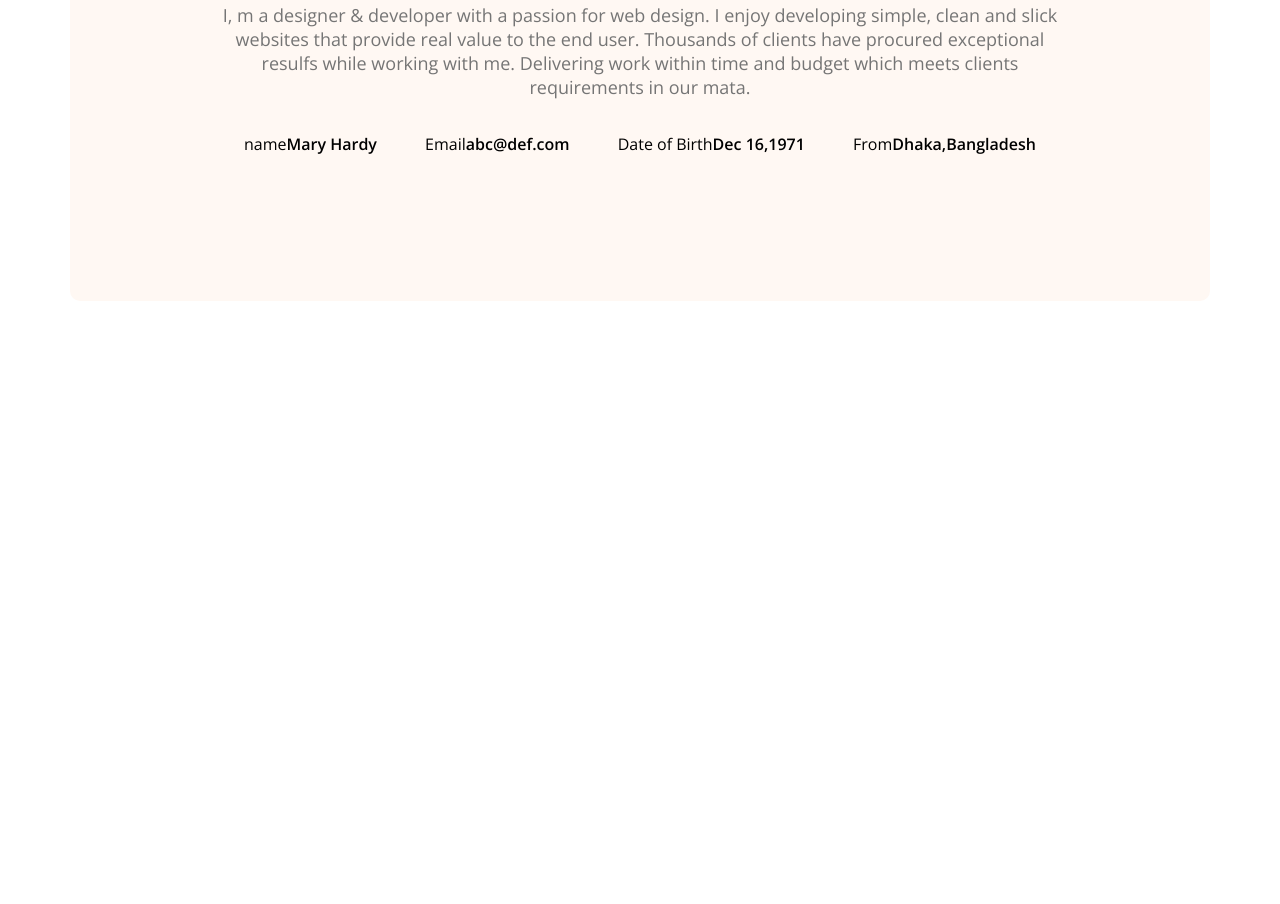
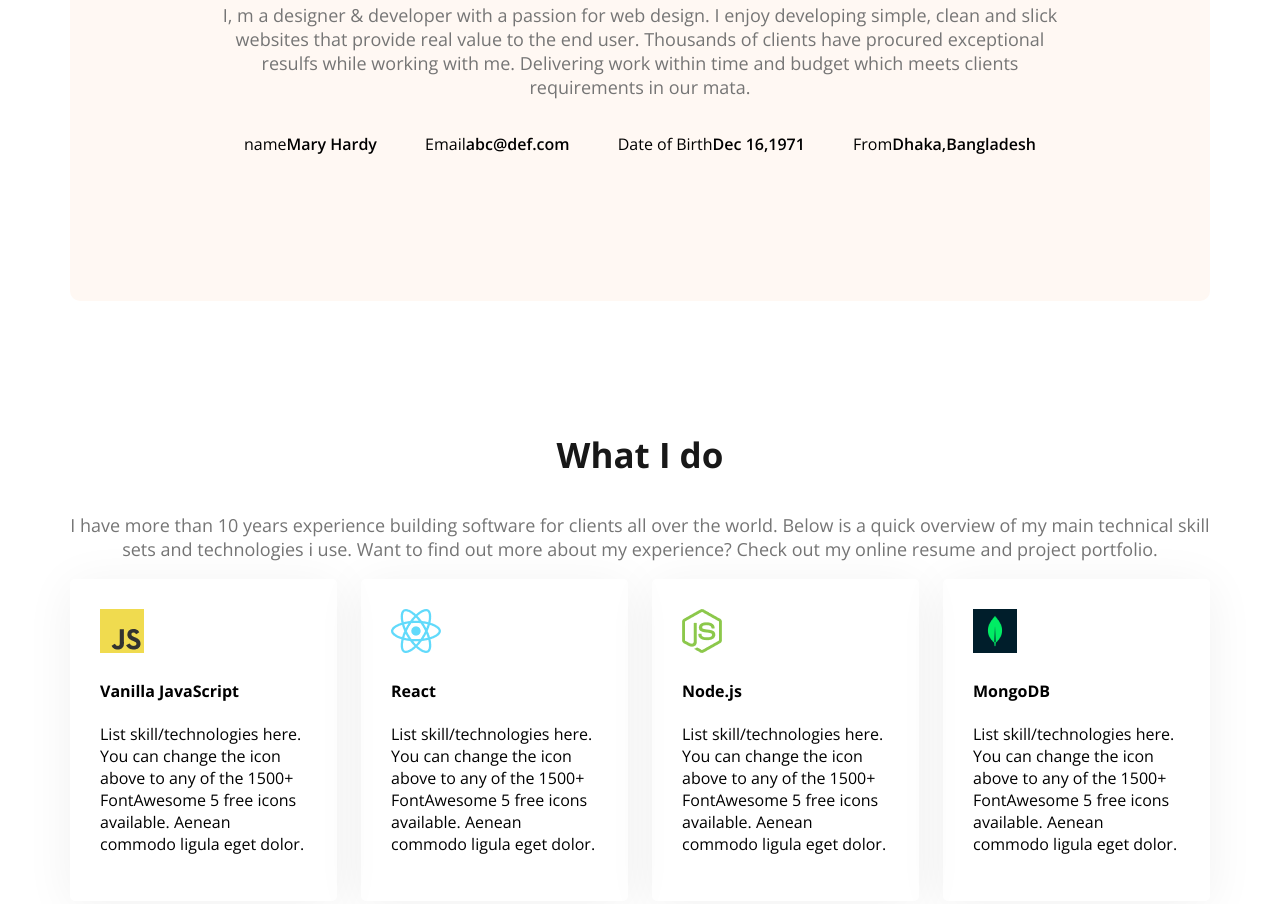
Before and after one commit to Jubayer8999/Devoloper-Portfolio, a plain HTML site: page index.html in a window 1280 px wide. Shown: the part 1204-2108 px from the top of the page. Before the commit the page ends 1513 px from the top, so only its background shows below. Drawn offline with nearby package versions, Linux system fonts and the light colour scheme.

Commit message:
module 6 code

```diff
--- a/index.html
+++ b/index.html
@@ -59,6 +59,33 @@
 
             </div>
         </section>
+        <!-- what is do section start -->
+         <section class="skills">
+            <h3 class="section-title text-center">What I do</h3>
+            <p class="section-description text-center">I have more than 10 years experience building software for clients all over the world. Below is a quick overview of my main technical skill sets and technologies i use. Want to find out more about my experience? Check out my online resume and project portfolio.</p>
+            <div class="skills-container">
+                <div class="skill">
+                    <img src="images/icons/js.png" alt="">
+                    <h4 class="skill-title">Vanilla JavaScript</h4>
+                    <p class="skill-description">List skill/technologies here. You can change the icon above to any of the 1500+ FontAwesome 5 free icons available. Aenean commodo ligula eget dolor.</p>
+                </div>
+                <div class="skill">
+                    <img src="images/icons/react.png" alt="">
+                    <h4 class="skill-title">React</h4>
+                    <p class="skill-description">List skill/technologies here. You can change the icon above to any of the 1500+ FontAwesome 5 free icons available. Aenean commodo ligula eget dolor.</p>
+                </div>
+                <div class="skill">
+                    <img src="images/icons/nodejs.png" alt="">
+                    <h4 class="skill-title">Node.js</h4>
+                    <p class="skill-description">List skill/technologies here. You can change the icon above to any of the 1500+ FontAwesome 5 free icons available. Aenean commodo ligula eget dolor.</p>
+                </div>
+                <div class="skill">
+                    <img src="images/icons/mongo.png" alt="">
+                    <h4 class="skill-title">MongoDB</h4>
+                    <p class="skill-description">List skill/technologies here. You can change the icon above to any of the 1500+ FontAwesome 5 free icons available. Aenean commodo ligula eget dolor.</p>
+                </div>
+            </div>
+         </section>
     </main>
     <footer>
 
--- a/portfolio.css
+++ b/portfolio.css
@@ -36,6 +36,9 @@
 .section-description{
     font-size: 18px;
     color: #757575;
+}
+.text-center{
+    text-align: center;
 }
 /* header */
 .header{
@@ -96,17 +99,32 @@ main{
     max-width: 1140px;
     margin: 0 auto;
 }
+main section{
+    margin-top: 130px;
+    margin-bottom: 130px;
+}
 /* about styles */
 .about{
     border-radius: 10px;
     padding: 130px 150px;
     text-align: center;
-    margin-top: 130px;
+
 }
 .about-items{
     display: flex;
     justify-content: space-around;
+
 }
 .item-description{
     font-weight: 600;
 }
+/* skills section styles */
+.skills-container{
+    display: flex;
+    gap: 24px;
+}
+.skill{
+    padding: 30px;
+    border-radius: 5px;
+    box-shadow: 0px 6px 50px 0px rgb(0,0,0,0.06);
+}
```
